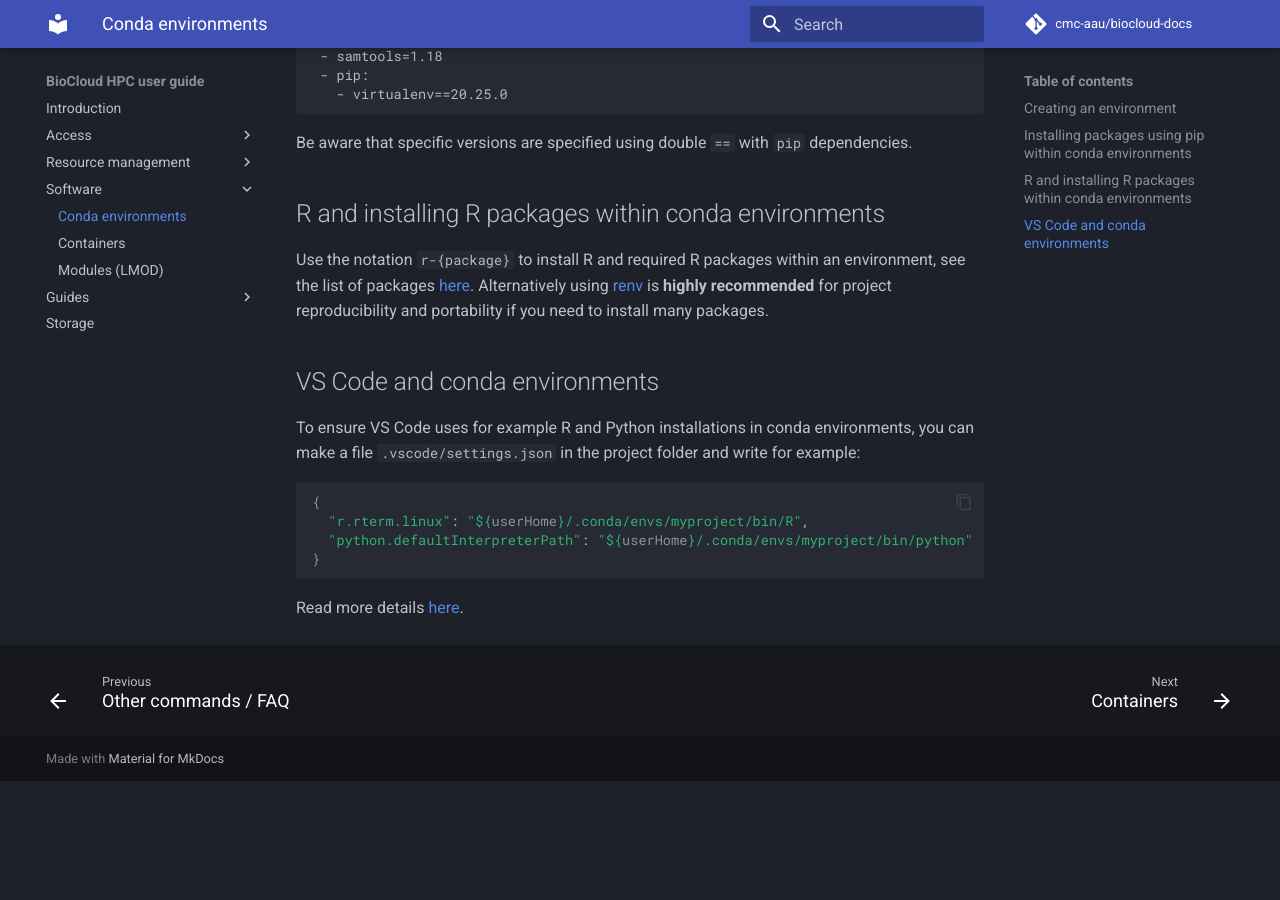
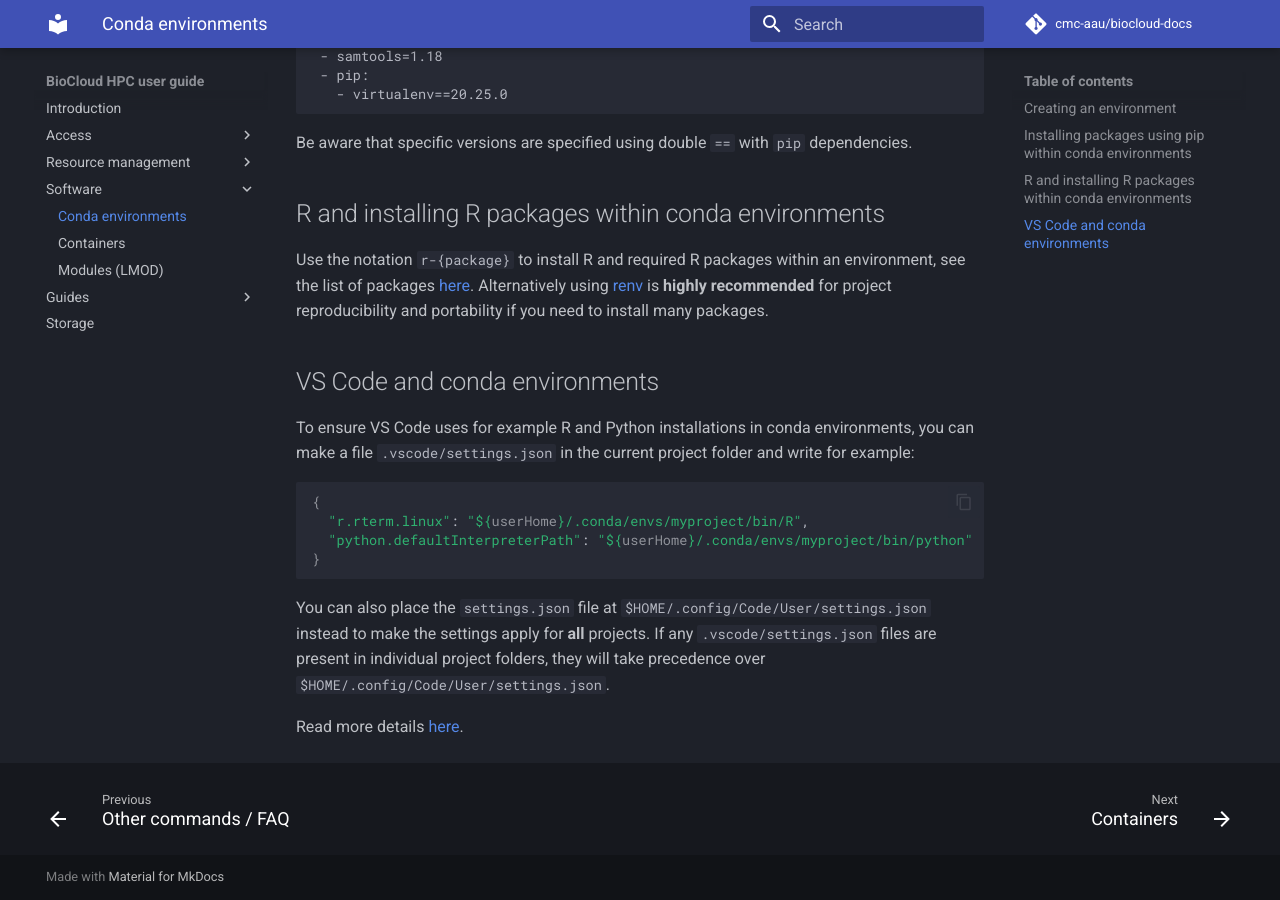
Before and after one commit to cmc-aau/hpc-docs, an MkDocs documentation site: the page built from docs/software/conda.md, in a window 1280 px wide and 900 px high, scrolled down 2329 px. Built offline with MkDocs 1.6.1 and Material for MkDocs 9.7.7, drawn with Linux system fonts in a browser that asks for light colours; comment, search, counter and statistics services are not loaded; before the commit the page ends 3110 px from its top, so only the background shows below that.

Commit message:
vscode settings.json

````diff
--- a/docs/software/conda.md
+++ b/docs/software/conda.md
@@ -78,7 +78,7 @@
 Use the notation `r-{package}` to install R and required R packages within an environment, see the list of packages [here](https://anaconda.org/r/repo?sort=_name&sort_order=asc). Alternatively using [renv](https://rstudio.github.io/renv/articles/renv.html) is **highly recommended** for project reproducibility and portability if you need to install many packages.
 
 ## VS Code and conda environments
-To ensure VS Code uses for example R and Python installations in conda environments, you can make a file `.vscode/settings.json` in the project folder and write for example:
+To ensure VS Code uses for example R and Python installations in conda environments, you can make a file `.vscode/settings.json` in the current project folder and write for example:
 ```shell
 {
   "r.rterm.linux": "${userHome}/.conda/envs/myproject/bin/R",
@@ -86,4 +86,6 @@
 }
 ```
 
+You can also place the `settings.json` file at `$HOME/.config/Code/User/settings.json` instead to make the settings apply for **all** projects. If any `.vscode/settings.json` files are present in individual project folders, they will take precedence over `$HOME/.config/Code/User/settings.json`.
+
 Read more details [here](https://code.visualstudio.com/docs/python/environments).
````
